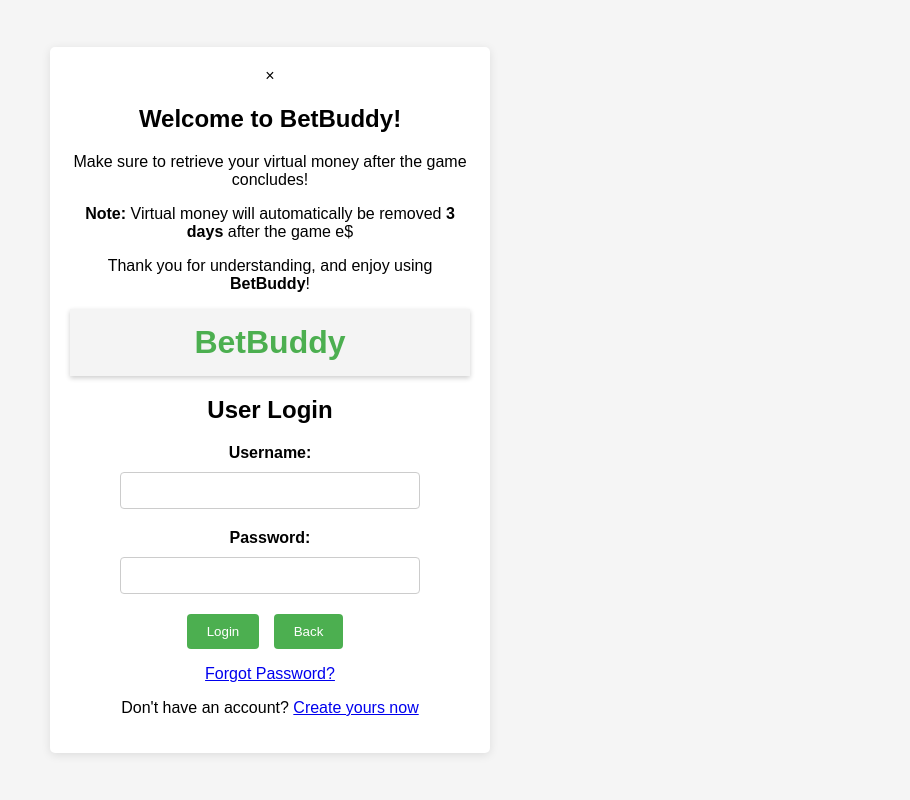
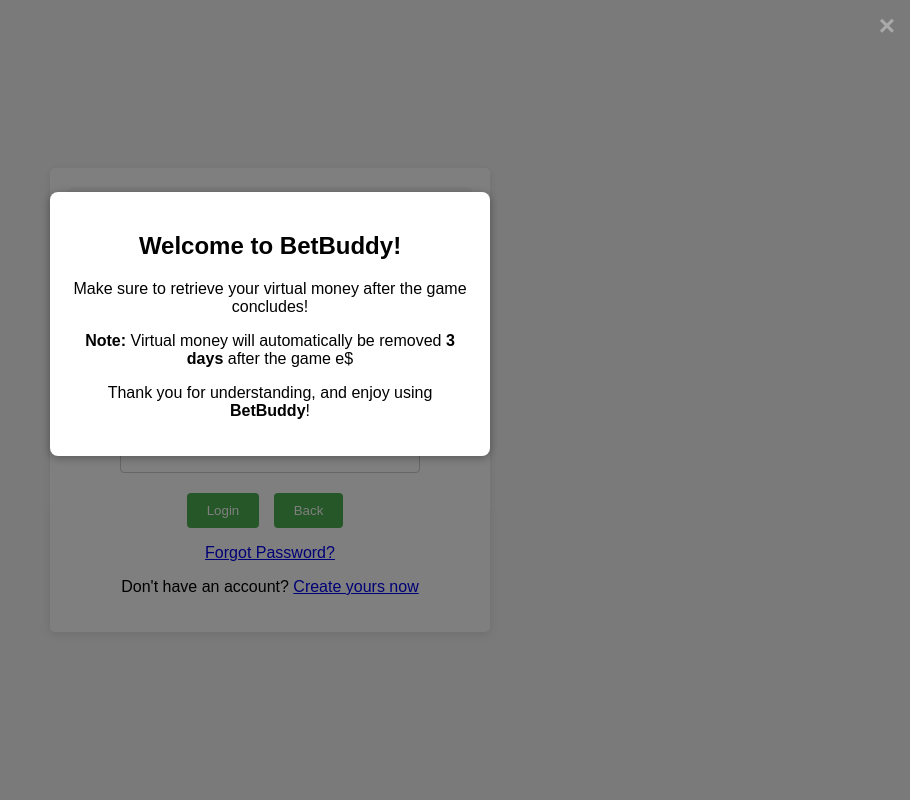
Before and after one commit to KPCOFGS/BetBuddy, a Flask app: page /sign_in in a window 1280 px wide. Shown: the whole page, without its empty margins (370-1280 px from the left). Run offline with Flask 3, Linux system fonts and the light colour scheme.

Commit message:
Update sign_in.css

```diff
--- a/static/css/sign_in.css
+++ b/static/css/sign_in.css
@@ -149,3 +149,57 @@ button:hover {
     margin-bottom: 20px;
     border-radius: 5px;
 }
+
+/* Modal Background */
+.modal {
+    display: none; /* Hidden by default */
+    position: fixed;
+    z-index: 1;
+    left: 0;
+    top: 0;
+    width: 100%;
+    height: 100%;
+    overflow: auto;
+    background-color: rgba(0, 0, 0, 0.5); /* Semi-transparent background */
+}
+
+/* Modal Content */
+.modal-content {
+    background-color: #fff;
+    margin: 15% auto;
+    padding: 20px;
+    border-radius: 8px;
+    box-shadow: 0 2px 10px rgba(0, 0, 0, 0.3);
+    width: 80%;
+    max-width: 400px;
+    text-align: center;
+}
+
+/* Close Button */
+.close-btn {
+    color: #aaa;
+    font-size: 28px;
+    font-weight: bold;
+    position: absolute;
+    top: 10px;
+    right: 15px;
+    cursor: pointer;
+}
+
+.close-btn:hover {
+    color: #000;
+}
+
+/* Trigger Button */
+.popup-btn {
+    background-color: #4CAF50;
+    color: white;
+    border: none;
+    padding: 10px 20px;
+    cursor: pointer;
+    border-radius: 4px;
+    margin: 10px 0;
+}
+.popup-btn:hover {
+    background-color: #45a049;
+}
```
